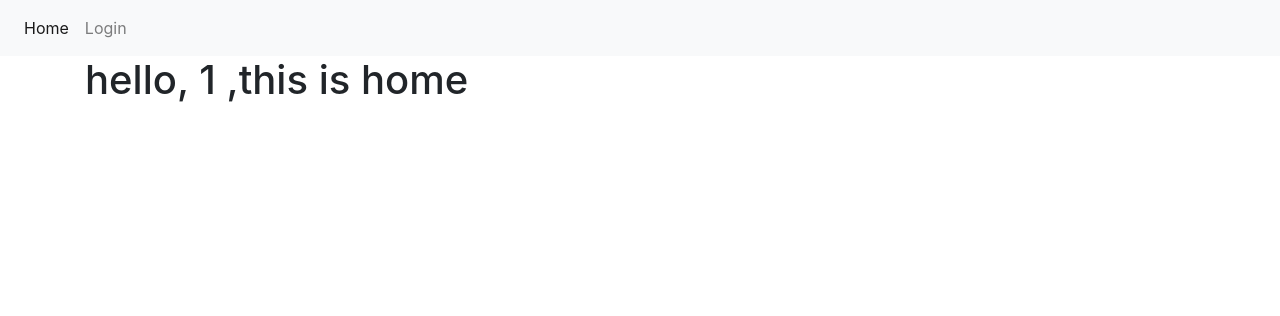
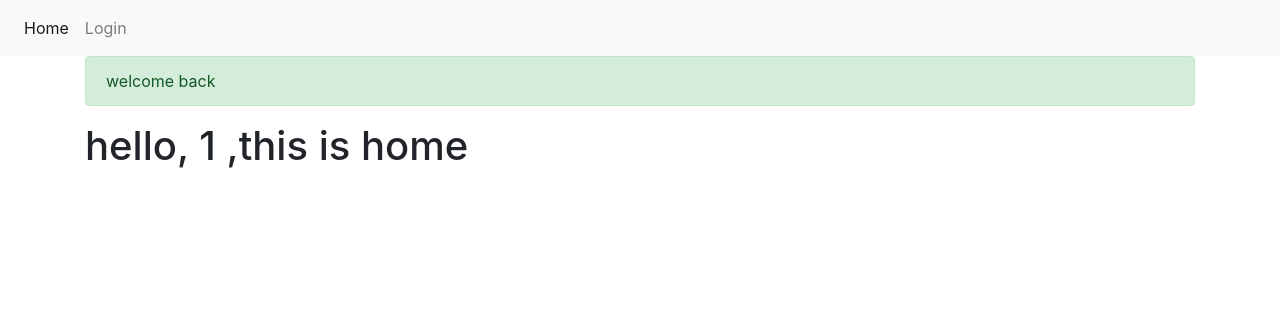
Before and after one commit to kyomind/library-tracker, a Flask app: page / in a window 1280 px wide. Shown: the top 316 px of the page. Run offline with Flask 2, Linux system fonts and the light colour scheme; the visitor is signed in with stand-in values (Sample User, id 1); some libraries are stand-ins or nearby versions.

Commit message:
加入flash閃現訊息的功能

```diff
--- a/app/__init__.py
+++ b/app/__init__.py
@@ -1,4 +1,4 @@
-from flask import Flask,render_template,redirect,url_for,session
+from flask import Flask,render_template,redirect,url_for,session,flash
 # from flask_bootstrap import Bootstrap
 from .forms import LoginForm
 
@@ -10,6 +10,7 @@ app.config['SECRET_KEY'] = 'hard to guess string'
 @app.route('/')
 def index():
     if session.get('name'):
+        flash('welcome back')
         return render_template('index.html',name=session.get('name'))
     return render_template('index.html')
 
--- a/app/templates/index.html
+++ b/app/templates/index.html
@@ -5,6 +5,11 @@
 
 
 {% block page_content %}
+
+{% for msg in get_flashed_messages() %}
+<div class="alert alert-success" role="alert">{{msg}}</div>
+{% endfor %}
+
 {% if name %}
 <h1>hello, {{name}} ,this is home</h1>
 {% else %}
```
